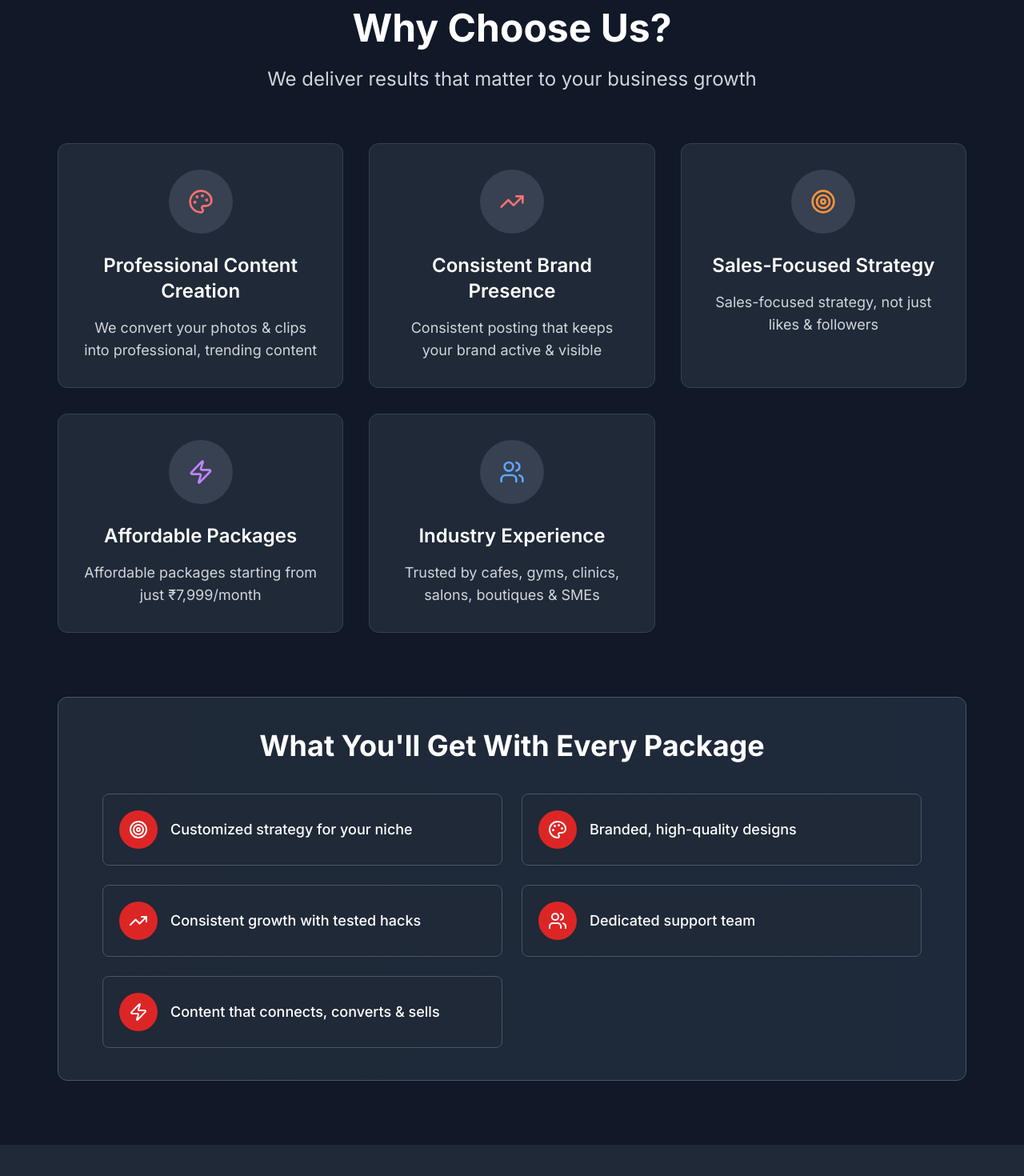
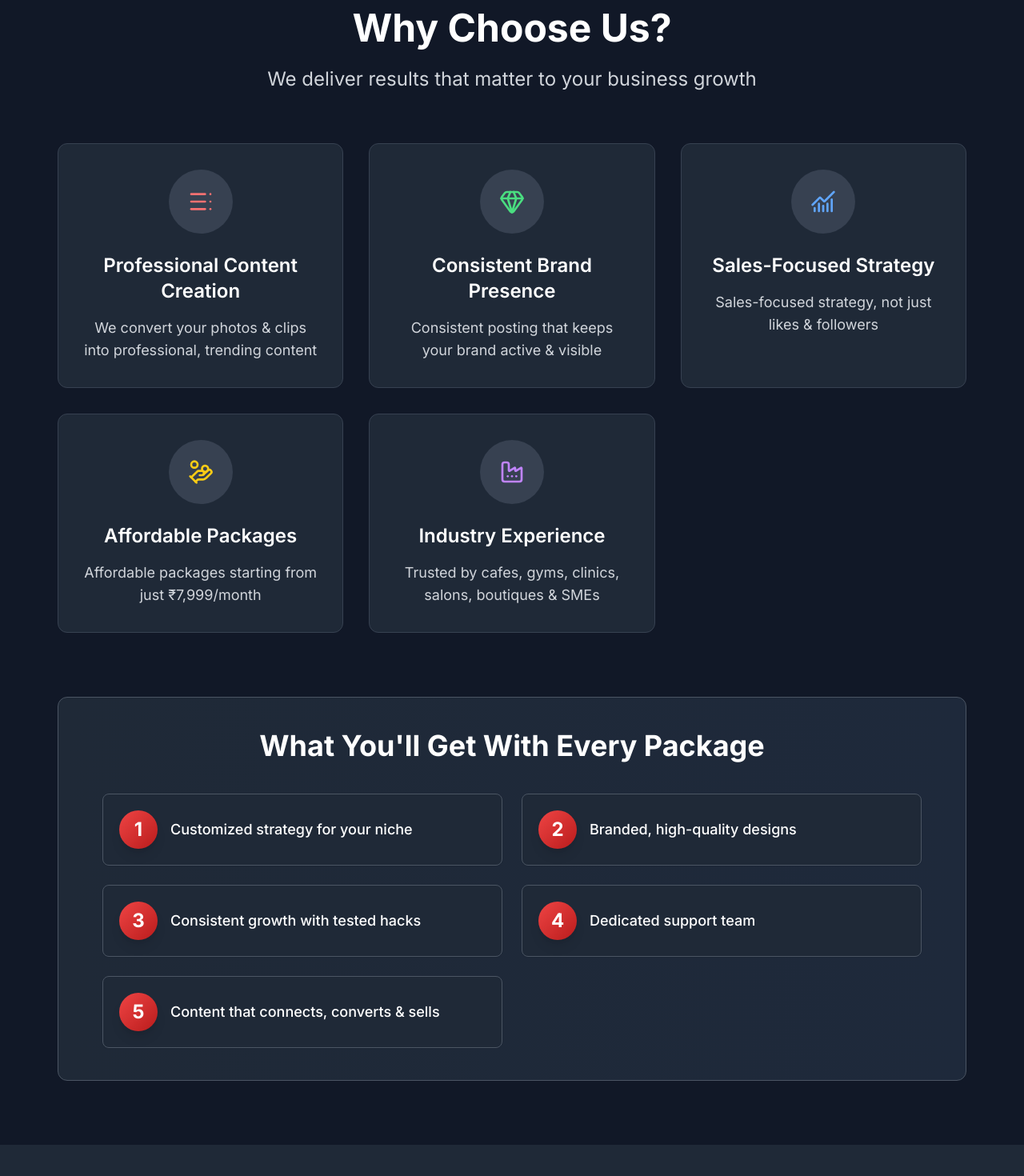
Before and after one commit to piyushtyagiofficial/adbolt, a React (Vite) app: page / in a window 1280 px wide. Shown: the part 2190-3660 px from the top of the page at 80% size. Built offline with nearby package versions, Linux system fonts and the light colour scheme.

Commit message:
Update Why Choose Us Styling

```diff
--- a/src/components/WhyChooseUs.jsx
+++ b/src/components/WhyChooseUs.jsx
@@ -1,29 +1,29 @@
-import { CheckCircle, Target, Palette, TrendingUp, Users, Zap } from 'lucide-react';
+import { TableOfContents, Gem , Target, Palette, ChartNoAxesCombined, HandCoins, TrendingUp, Users, Factory, Zap } from 'lucide-react';
 
 const WhyChooseUs = () => {
   const reasons = [
     {
-      icon: <Palette className="w-8 h-8 text-accent-400" />,
+      icon: <TableOfContents className="w-8 h-8 text-accent-400" />,
       title: "Professional Content Creation",
       description: "We convert your photos & clips into professional, trending content"
     },
     {
-      icon: <TrendingUp className="w-8 h-8 text-accent-400" />,
+      icon: <Gem className="w-8 h-8 text-green-400" />,
       title: "Consistent Brand Presence",
       description: "Consistent posting that keeps your brand active & visible"
     },
     {
-      icon: <Target className="w-8 h-8 text-orange-400" />,
+      icon: <ChartNoAxesCombined  className="w-8 h-8 text-blue-400" />,
       title: "Sales-Focused Strategy",
       description: "Sales-focused strategy, not just likes & followers"
     },
     {
-      icon: <Zap className="w-8 h-8 text-purple-400" />,
+      icon: <HandCoins className="w-8 h-8 text-yellow-400" />,
       title: "Affordable Packages",
       description: "Affordable packages starting from just ₹7,999/month"
     },
     {
-      icon: <Users className="w-8 h-8 text-blue-400" />,
+      icon: <Factory className="w-8 h-8 text-purple-400" />,
       title: "Industry Experience",
       description: "Trusted by cafes, gyms, clinics, salons, boutiques & SMEs"
     }
@@ -31,23 +31,23 @@ const WhyChooseUs = () => {
 
   const benefits = [
     {
-      icon: <Target className="w-6 h-6" />,
+      icon: "1",
       title: "Customized strategy for your niche"
     },
     {
-      icon: <Palette className="w-6 h-6" />,
+      icon: "2",
       title: "Branded, high-quality designs"
     },
     {
-      icon: <TrendingUp className="w-6 h-6" />,
+      icon: "3",
       title: "Consistent growth with tested hacks"
     },
     {
-      icon: <Users className="w-6 h-6" />,
+      icon: "4",
       title: "Dedicated support team"
     },
     {
-      icon: <Zap className="w-6 h-6" />,
+      icon: "5",
       title: "Content that connects, converts & sells"
     }
   ];
@@ -87,10 +87,10 @@ const WhyChooseUs = () => {
             <div className="grid grid-cols-1 md:grid-cols-2 gap-3 sm:gap-4 lg:gap-6 max-w-5xl mx-auto">
               {benefits.map((benefit, index) => (
                 <div key={index} className="flex items-center bg-dark-800 border border-dark-600 p-3 sm:p-4 lg:p-5 rounded-lg shadow-sm hover:shadow-md transition-all duration-300">
-                  <div className="flex-shrink-0 w-8 h-8 sm:w-10 sm:h-10 lg:w-12 lg:h-12 bg-accent-600 rounded-full flex items-center justify-center mr-3 sm:mr-4">
-                    <div className="text-white text-sm sm:text-base">
+                  <div className="flex-shrink-0 w-8 h-8 sm:w-10 sm:h-10 lg:w-12 lg:h-12 bg-gradient-to-br from-accent-500 to-accent-700 rounded-full flex items-center justify-center mr-3 sm:mr-4 shadow-lg">
+                    <span className="text-white font-bold text-lg sm:text-xl lg:text-2xl">
                       {benefit.icon}
-                    </div>
+                    </span>
                   </div>
                   <span className="text-white font-medium text-sm sm:text-base lg:text-lg">{benefit.title}</span>
                 </div>
```
